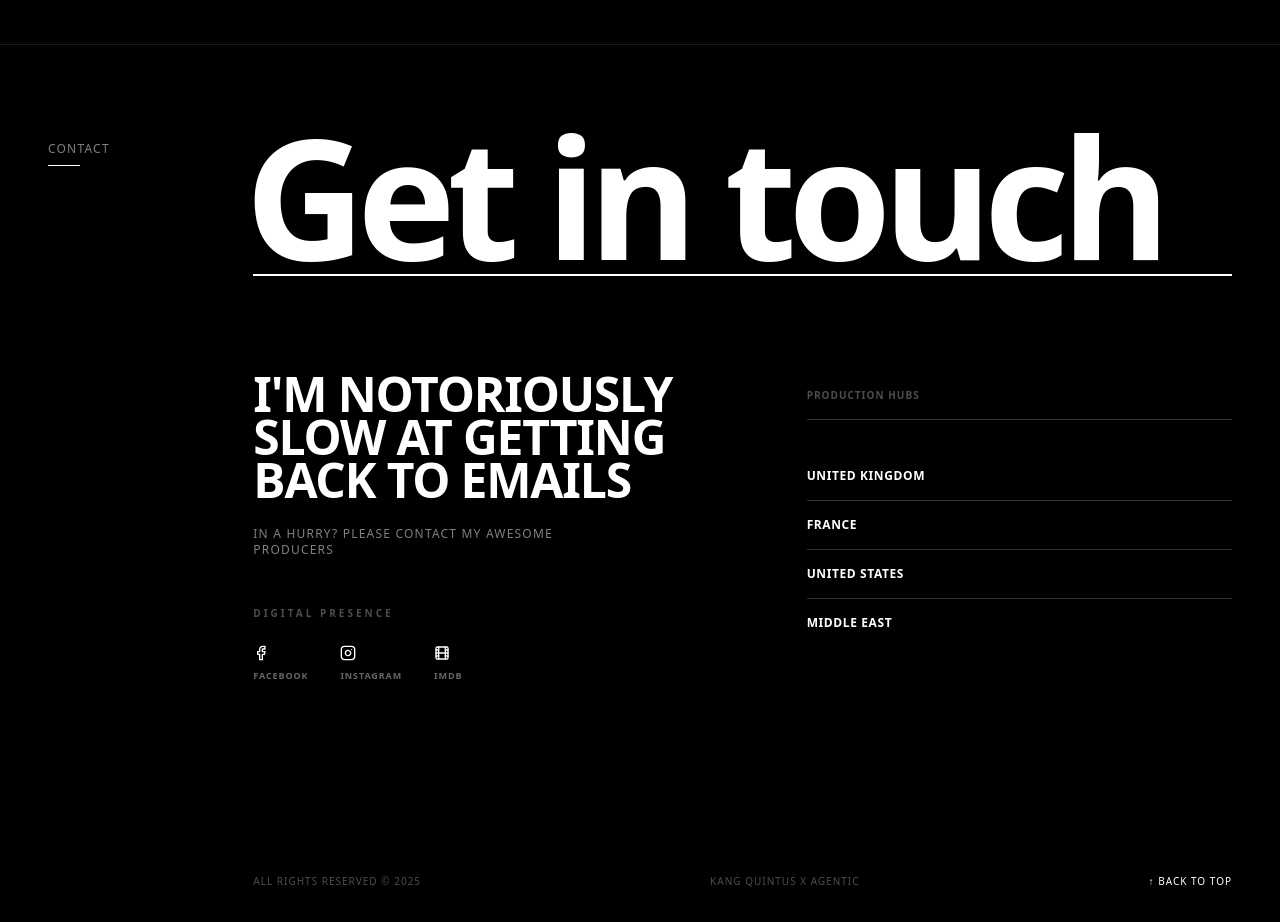
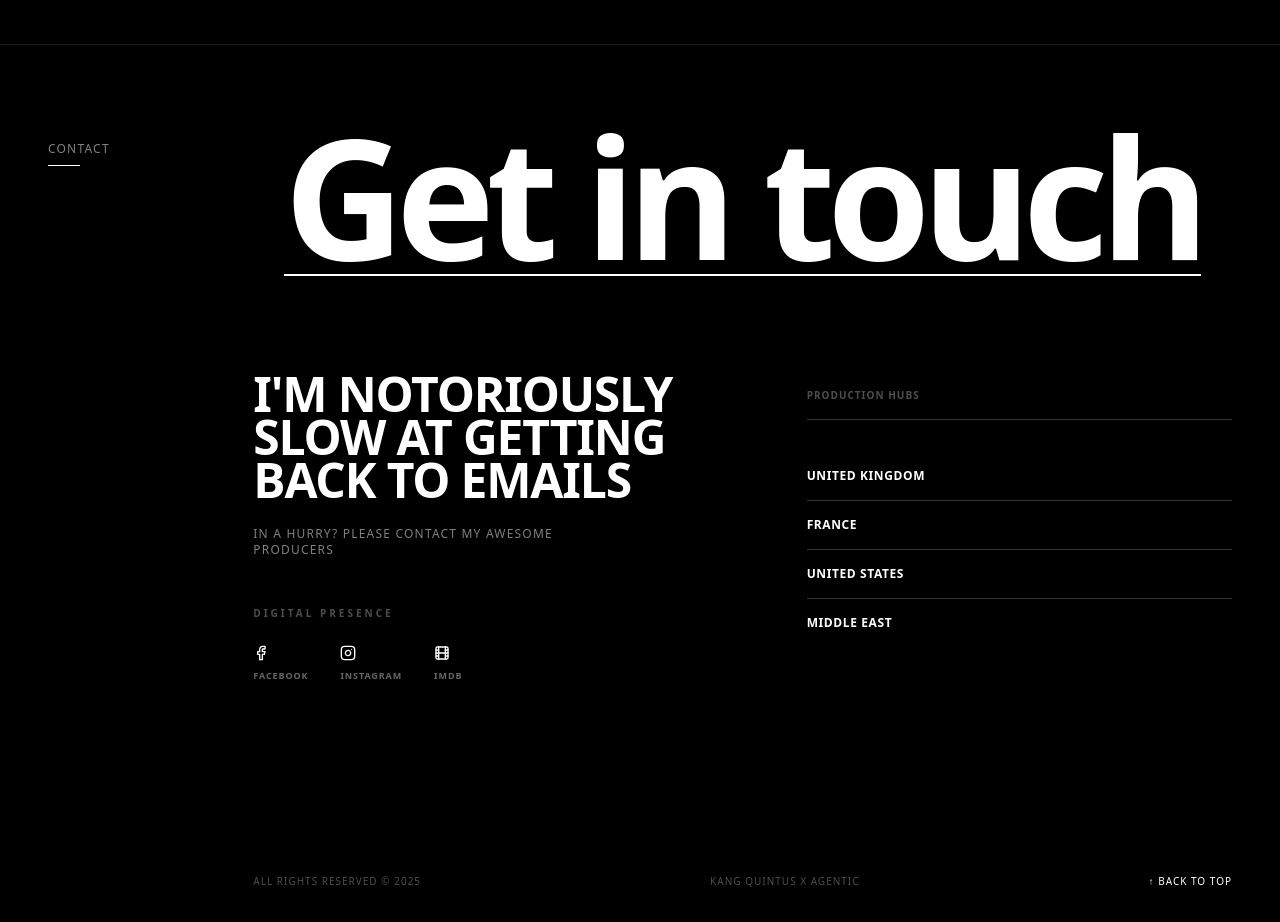
Before and after one commit to ashu378/kanquintus, a Next.js app: page / in a window 1280 px wide. Shown: the part 4800-5722 px from the top of the page. Built offline with nearby package versions, Linux system fonts and the light colour scheme.

Commit message:
Center footer title and constrain underline width to text

```diff
--- a/src/components/site-footer.tsx
+++ b/src/components/site-footer.tsx
@@ -37,13 +37,13 @@
                 <div className="md:col-span-10 flex flex-col gap-12 md:gap-24">
 
                     {/* Hero Title - Single Line, Title Case */}
-                    <div className="border-b-2 border-white pb-2 overflow-hidden">
+                    <div className="border-b-2 border-white pb-2 overflow-hidden w-fit mx-auto">
                         <motion.h2
                             initial={{ y: "100%" }}
                             whileInView={{ y: 0 }}
                             viewport={{ once: true }}
                             transition={{ duration: 1, ease: [0.16, 1, 0.3, 1] }}
-                            className="text-[13vw] leading-[0.85] font-black tracking-tighter text-white mix-blend-exclusion -ml-[0.05em]"
+                            className="text-[13vw] leading-[0.85] font-black tracking-tighter text-white mix-blend-exclusion text-center"
                         >
                             Get in touch
                         </motion.h2>
```
